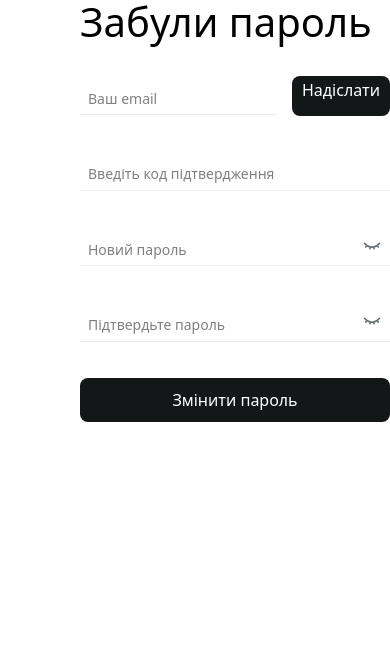
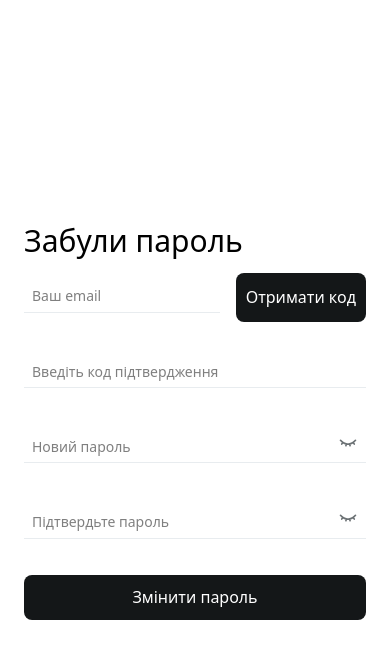
Before and after one commit to Maksym-Dudar/Web_Corse_work, a Next.js app: page /forgot-password in a window 390 px wide. Shown: the top 658 px of the page. Built offline with nearby package versions, Linux system fonts and the light colour scheme; no server answers.

Commit message:
Final version 3

```diff
--- a/src/app/(auth)/layout.tsx
+++ b/src/app/(auth)/layout.tsx
@@ -3,7 +3,7 @@ import type { PropsWithChildren } from "react";
 
 export default function Layout({ children }: PropsWithChildren<unknown>) {
     return (
-			<article className='flex overflow-hidden'>
+			<article className='flex overflow-hidden h-full w-full'>
 				<AsideBannerAuth />
 				{children}
 			</article>
--- a/src/app/(public)/_sections/Lead.tsx
+++ b/src/app/(public)/_sections/Lead.tsx
@@ -2,9 +2,7 @@ export function Lead() {
 	return (
 		<section className='flex flex-col sm:flex-row justify-center sm:justify-between items-center gap-4 sm:gap-0 py-8 w-full md:pr-8 lg:pr-10'>
 			<h2 className='text-40 lg:text-64 xl:text-72 font-500 leading-110'>
-				Просто унікально
-				<br />
-				Просто краще
+				Якість без <br/> компромісів
 			</h2>
 			<div className='text-description_grey items-center justify-center font-inter w-4/5 sm:w-2/5 lg:w-3/12'>
 				<strong className='text-black text-16 font-600 leading-160'>
--- a/src/app/layout.tsx
+++ b/src/app/layout.tsx
@@ -23,9 +23,9 @@ const geistInter = Inter({
 
 export default function RootLayout({ children }: Readonly<PropsWithChildren>) {
 	return (
-		<html lang='uk'>
+		<html lang='uk' className="h-full">
 			<body
-				className={`${geistPoppins.variable} ${geistInter.variable} antialiased`}
+				className={`${geistPoppins.variable} ${geistInter.variable} antialiased w-full h-full`}
 			>
 				<Suspense>
 					<QueryProvider>
--- a/src/components/form/auth/AsideBannerAuth.tsx
+++ b/src/components/form/auth/AsideBannerAuth.tsx
@@ -3,7 +3,7 @@ import Image from "next/image";
 
 export function AsideBannerAuth() {
 	return (
-		<aside className='relative w-1/2 h-screen hidden md:flex'>
+		<aside className='relative w-1/2 h-screen hidden lg:flex'>
 			<h1 className='absolute z-10 text-black text-24 font-500 left-1/2 -translate-x-1/2 top-8'>
 				3legant.
 			</h1>
--- a/src/features/auth/ui/ForgotPassword.tsx
+++ b/src/features/auth/ui/ForgotPassword.tsx
@@ -43,12 +43,13 @@ export function ForgotPassword() {
 			)}
 			<form
 				onSubmit={onSubmit}
-				className='flex flex-col w-full justify-center gap-8 pl-20 max-w-125'
+				className='flex flex-col w-full lg:w-fit h-full justify-center items-center gap-8 pl-0 lg:pl-10 xl:pl-20'
 			>
-				<h2 className='text-40 font-500 leading-110'>
+				<div className='flex flex-col max-w-125 px-6 sm:px-0'>
+					<h2 className='text-30 lg:text-40 font-500 leading-110'>
 						{PAGE.FORGOT_PASSWORD.label}
 					</h2>
-				<section className='flex flex-col gap-4'>
+					<section className='flex flex-col gap-4 py-4'>
 						<div className='flex flex-row gap-4 w-full'>
 							<Input
 								placeholder='Ваш email'
@@ -59,8 +60,8 @@ export function ForgotPassword() {
 							/>
 							<Button
 								type='button'
-							text='Надіслати код'
-							className='w-3/6 items-center h-10 top-0'
+								text='Отримати код'
+								className='w-fit h-fit p-2.5 text-nowrap text-white'
 								onClick={onSendCode}
 							/>
 						</div>
@@ -80,13 +81,14 @@ export function ForgotPassword() {
 							errorMessage={errors.confirmPassword?.message}
 							{...register("confirmPassword")}
 						/>
+					</section>
 					<Button
 						text='Змінити пароль'
 						type='submit'
 						className='py-2'
 						disabled={isPending}
 					/>
-				</section>
+				</div>
 			</form>
 		</>
 	);
--- a/src/features/auth/ui/SignIn.tsx
+++ b/src/features/auth/ui/SignIn.tsx
@@ -30,10 +30,13 @@ export function SignIn() {
 			)}
 			<form
 				onSubmit={onSubmit}
-				className='flex flex-col w-full justify-center gap-8 pl-20 max-w-125'
+				className='flex flex-col w-full lg:w-fit h-full justify-center items-center gap-8 pl-0 lg:pl-10 xl:pl-20'
 			>
-				<section className='flex flex-col gap-6'>
-					<h2 className='text-40 font-500 leading-110'>{PAGE.SIGN_IN.label}</h2>
+				<div className='flex flex-col max-w-125 px-6 sm:px-0'>
+					<section className='flex flex-col gap-6 self-start'>
+						<h2 className='text-30 lg:text-40 font-500 leading-110'>
+							{PAGE.SIGN_IN.label}
+						</h2>
 						<p className='text-16 font-400 leading-160 font-inter text-description_grey'>
 							Ще не маєте акаунта?{" "}
 							<Link href={PAGE.SIGN_UP.link} className='text-green'>
@@ -41,7 +44,7 @@ export function SignIn() {
 							</Link>
 						</p>
 					</section>
-				<section className='flex flex-col gap-4'>
+					<section className='flex flex-col gap-4 py-4'>
 						<Input
 							placeholder='Введіть email'
 							variant='borderless'
@@ -66,6 +69,7 @@ export function SignIn() {
 						className='py-2'
 						disabled={isPending}
 					/>
+				</div>
 			</form>
 		</>
 	);
--- a/src/features/auth/ui/SignUp.tsx
+++ b/src/features/auth/ui/SignUp.tsx
@@ -32,11 +32,14 @@ export function SignUp() {
 			)}
 			<form
 				onSubmit={onSubmit}
-				className='flex flex-col w-full justify-center gap-8 pl-20 max-w-125'
+				className='flex flex-col w-full lg:w-fit h-full justify-center items-center gap-8 pl-0 lg:pl-10 xl:pl-20'
 			>
-				<section className='flex flex-col gap-6'>
-					<h2 className='text-40 font-500 leading-110'>{PAGE.SIGN_UP.label}</h2>
-					<p className='text-16 font-400 leading-160 font-inter text-description_grey'>
+				<div className='flex flex-col max-w-125 px-6 sm:px-0'>
+					<section className='flex flex-col gap-6 self-start'>
+						<h2 className='text-30 lg:text-40 font-500 leading-110'>
+							{PAGE.SIGN_UP.label}
+						</h2>
+						<p className='text-16 font-400 leading-160 font-inter text-description_grey '>
 							Вже маєте акаунт?{" "}
 							<Link href={PAGE.SIGN_IN.link} className='text-green'>
 								{PAGE.SIGN_IN.label}
@@ -71,7 +74,8 @@ export function SignUp() {
 							{...register("isAgree")}
 						>
 							<p className='text-16 font-400 leading-160 font-inter '>
-							Я погоджуюся з <b>Політикою конфіденційності</b> та <b>Умовами використання</b>
+								Я погоджуюся з <b>Політикою конфіденційності</b> та{" "}
+								<b>Умовами використання</b>
 							</p>
 						</CheckBox>
 					</section>
@@ -81,6 +85,7 @@ export function SignUp() {
 						className='py-2'
 						disabled={isPending}
 					/>
+				</div>
 			</form>
 		</>
 	);
```
Lines whose indentation alone changed are shown as unchanged.
